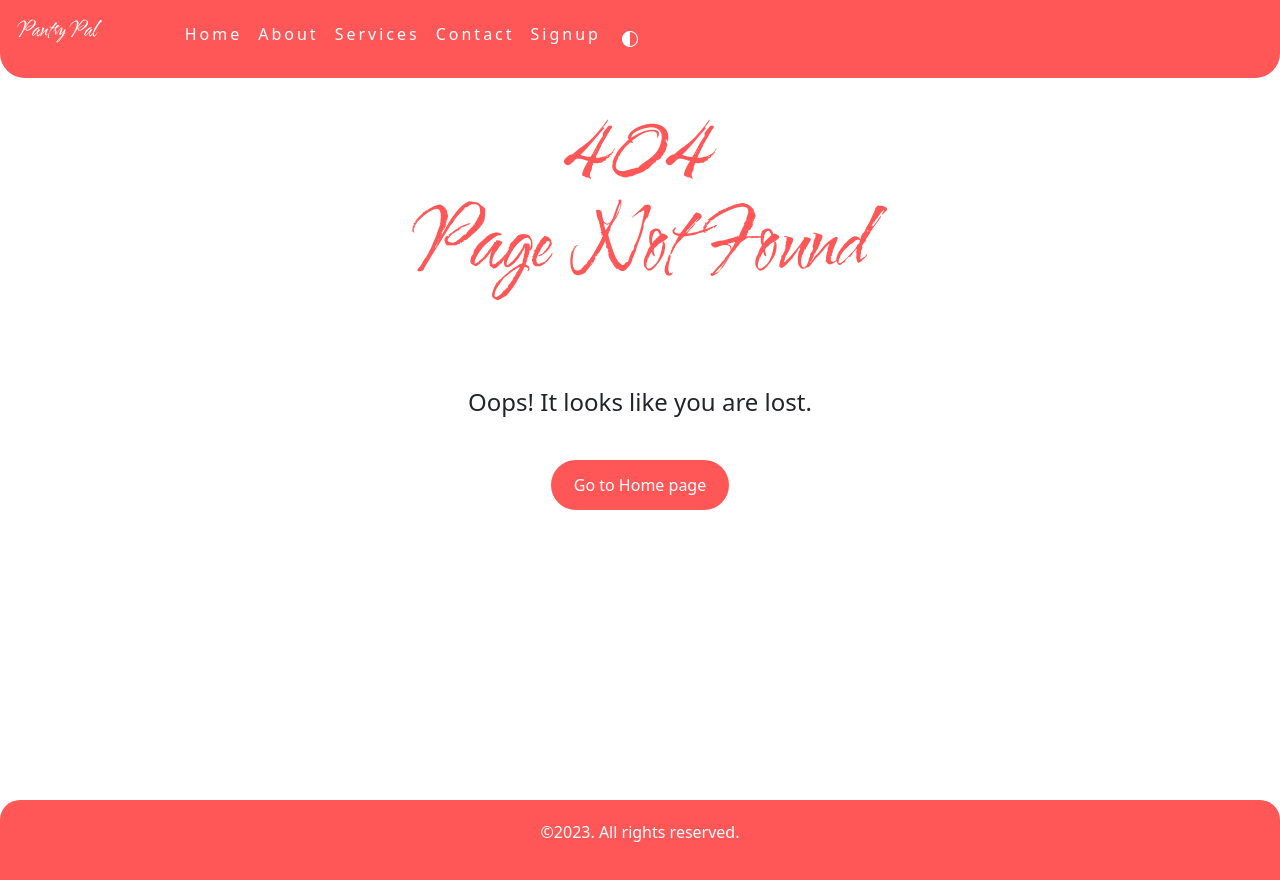
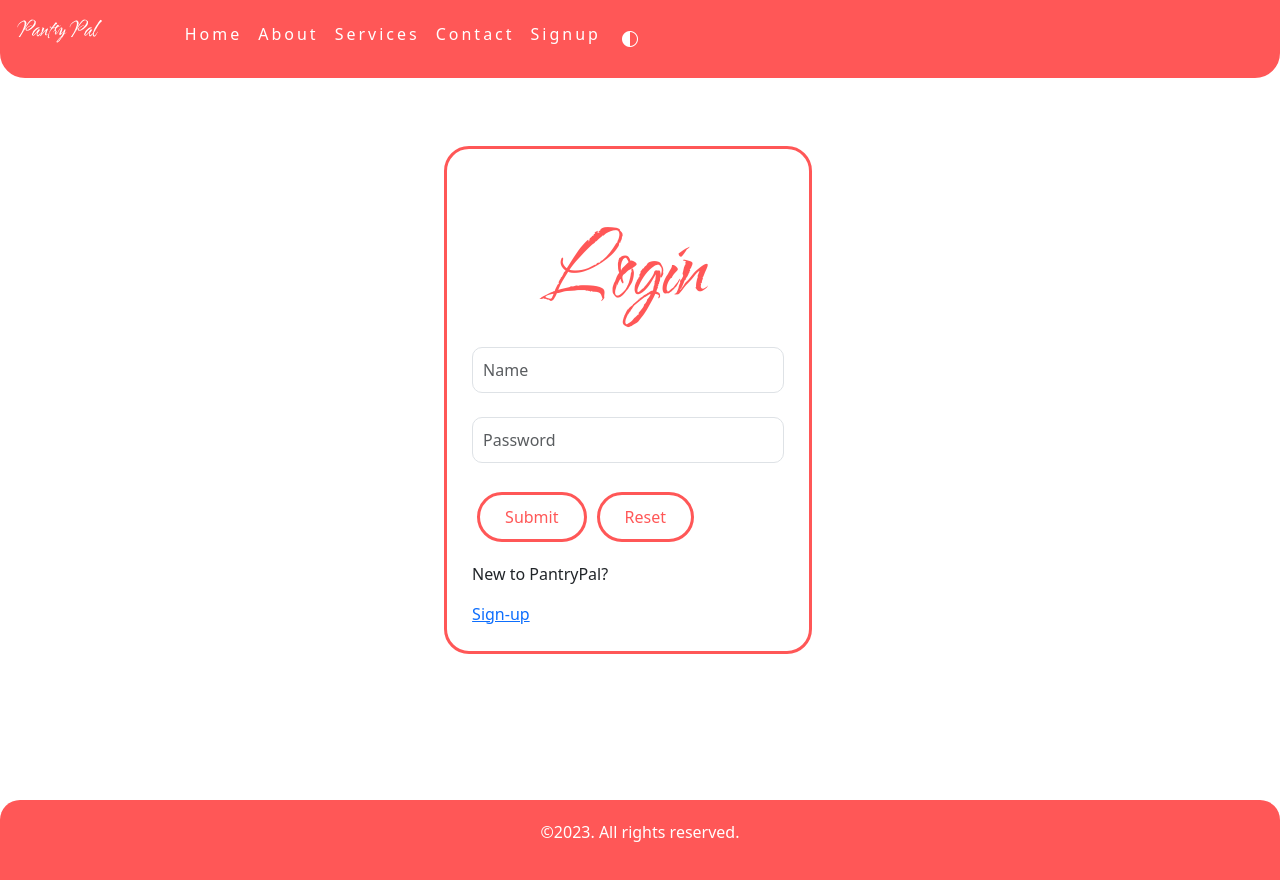
Before and after one commit to ydkulks/PantryPal, a React (Create React App) app: page /Login in a window 1280 px wide. Before the commit this address had no page. Built offline with nearby package versions, Linux system fonts and the light colour scheme.

Commit message:
Added Login page and it's backend

```diff
--- a/src/index.js
+++ b/src/index.js
@@ -1,8 +1,6 @@
 // React modules
 import React from 'react';
 import ReactDOM from 'react-dom/client';
-// CSS module
-import './pages/style/Root/index.css';
 // Pages
 import App from './pages/App';
 
--- a/src/pages/App.js
+++ b/src/pages/App.js
@@ -8,12 +8,14 @@ import './style/Root/App.css';
 import './style/Root/Nav.css';
 import './style/Root/Footer.css';
 import './style/Signup/Signup.css';
+import './style/Login/Login.css';
 // Pages
 import NotFound from './NotFound';
 import NavBar from './Nav';
 import Home from './Home/Home';
 import FooterSection from './Footer';
 import Signup from './Signup/Signup';
+import Login from './Login/Login';
 
 function App() {
   return (
@@ -22,6 +24,7 @@ function App() {
       <Routes>
         <Route path="/" element={<Home />} />
         <Route path="/Signup" element={<Signup />} />
+        <Route path="/Login" element={<Login />} />
         <Route path="*" element={<NotFound />} />
       </Routes>
       <FooterSection />
--- a/src/pages/Home/Hero.js
+++ b/src/pages/Home/Hero.js
@@ -13,7 +13,7 @@ function HeroSection() {
             Pantry Pal, your ultimate kitchen companion
           </p>
           <div className="col text-center">
-            <a href="/Signup">
+            <a href="/Login">
               <button className="LoginBtn">Login</button>
             </a>
           </div>
--- /dev/null
+++ b/src/pages/Login/Login.js
@@ -0,0 +1,77 @@
+import React, {useState} from 'react';
+
+const Login = () => {
+  const [name, setName] = useState(null);
+  const [pass, setPass] = useState(null);
+
+  const handleSubmit = async event => {
+    event.preventDefault();
+    const formReset = document.getElementById('LoginForm');
+    formReset.reset();
+    let Msg = document.getElementById('LoginMsg');
+    const formData = {
+      name: name,
+      password: pass,
+    };
+    try {
+      // Sending form data to server
+      const response = await fetch('http://localhost:5000/api/login', {
+        method: 'POST',
+        headers: {
+          'Content-Type': 'application/json',
+        },
+        body: JSON.stringify(formData),
+      });
+      const result = await response.json();
+      console.log(result);
+      if (result.status === 200) {
+        formReset.reset();
+        Msg.innerText = 'You have successfully Logged-in';
+      } else {
+        formReset.reset();
+        Msg.innerText = 'Incorrect login credentials!';
+      }
+    } catch (err) {
+      console.log(err);
+    }
+  };
+  return (
+    <div className="LoginContainer">
+      <div className="row">
+        <div className="col-lg-4"></div>
+        <div id="LoginCard" className="col-lg-4">
+          <h2>Login</h2>
+          <form id="LoginForm" onSubmit={handleSubmit}>
+            {/* Login Form Name */}
+            <input
+              type="text"
+              className="form-control"
+              id="LoginInput"
+              placeholder="Name"
+              onChange={e => setName(e.target.value)}
+              pattern=".{4,}"
+              required
+            />
+            <br />
+            {/* Login Form Password */}
+            <input
+              type="password"
+              id="SignupInput"
+              className="form-control"
+              placeholder="Password"
+              onChange={e => setPass(e.target.value)}
+              required
+            />
+            <br />
+            <input type="submit" id="LoginBtn" value="Submit" />
+            <input type="reset" id="LoginBtn" />
+          </form>
+          <div id="LoginMsg"></div>
+          <p>New to PantryPal?</p>
+          <a href="/signup">Sign-up</a>
+        </div>
+      </div>
+    </div>
+  );
+};
+export default Login;
--- a/src/pages/Signup/Signup.js
+++ b/src/pages/Signup/Signup.js
@@ -106,7 +106,7 @@ function Signup() {
           <div id="SignupMsg"></div>
           <p>
             Already on Pantry Pal?
-            <a href="/Signup"> Login</a>
+            <a href="/Login"> Login</a>
           </p>
         </div>
       </div>
--- /dev/null
+++ b/src/pages/style/Login/Login.css
@@ -0,0 +1,43 @@
+
+@import '../Root/var.css';
+
+.LoginContainer {
+  padding: 10cqmin;
+  width: 100%;
+  height: 100vh;
+  font-size: 2vh;
+
+  /* Align center */
+  display: flex;
+  align-items: center;
+  justify-content: center;
+}
+
+#LoginCard{
+  /*vertical-align: middle;*/
+  width: auto;
+  border:solid var(--bg);
+  padding: 2cqmax;
+  border-radius: 25px;
+}
+
+#LoginInput{
+  padding:10px 10px;
+  border-radius: 10px;
+  font-size: 2vh;
+}
+
+#LoginBtn{
+  margin:5px;
+  padding:10px 25px;
+  color: var(--bg);
+  background-color: transparent;
+  border: solid;
+  border-radius: 25px;
+  margin-bottom: 20px;
+}
+
+#LoginBtn:hover{
+  color: var(--white);
+  background-color: var(--bg);
+}
--- a/src/pages/style/Root/NotFound.css
+++ b/src/pages/style/Root/NotFound.css
@@ -46,6 +46,6 @@
 }
 
 .NFBtn:hover{
-  background-color: transparent;
+  background-color: var(--white);
   color: var(--bg);
 }
--- a/src/pages/style/Root/index.css
+++ /dev/null
@@ -1,3 +0,0 @@
-body {
-  margin: 0;
-}
```
Also changed, not shown: server.mjs (+12 -2 lines).
